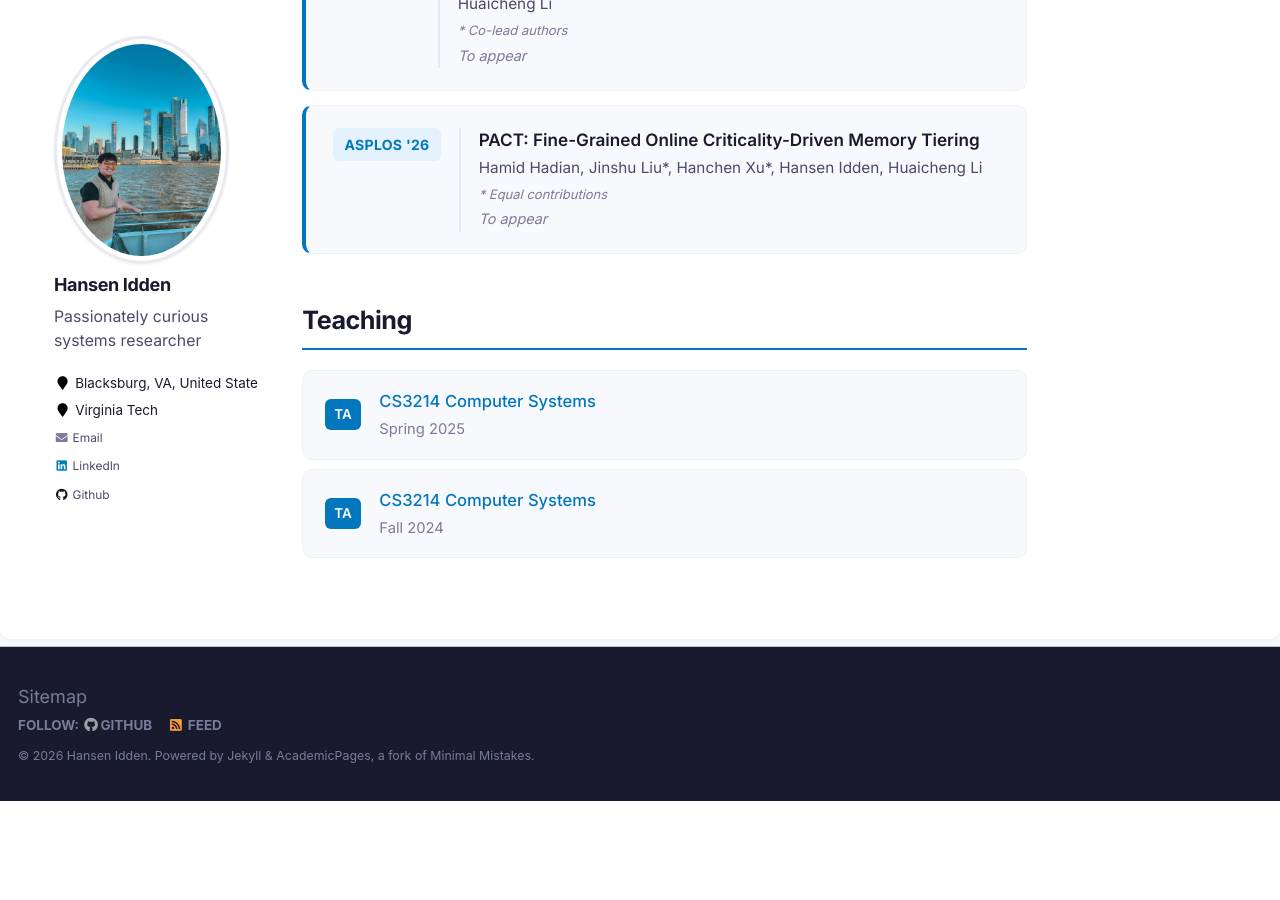
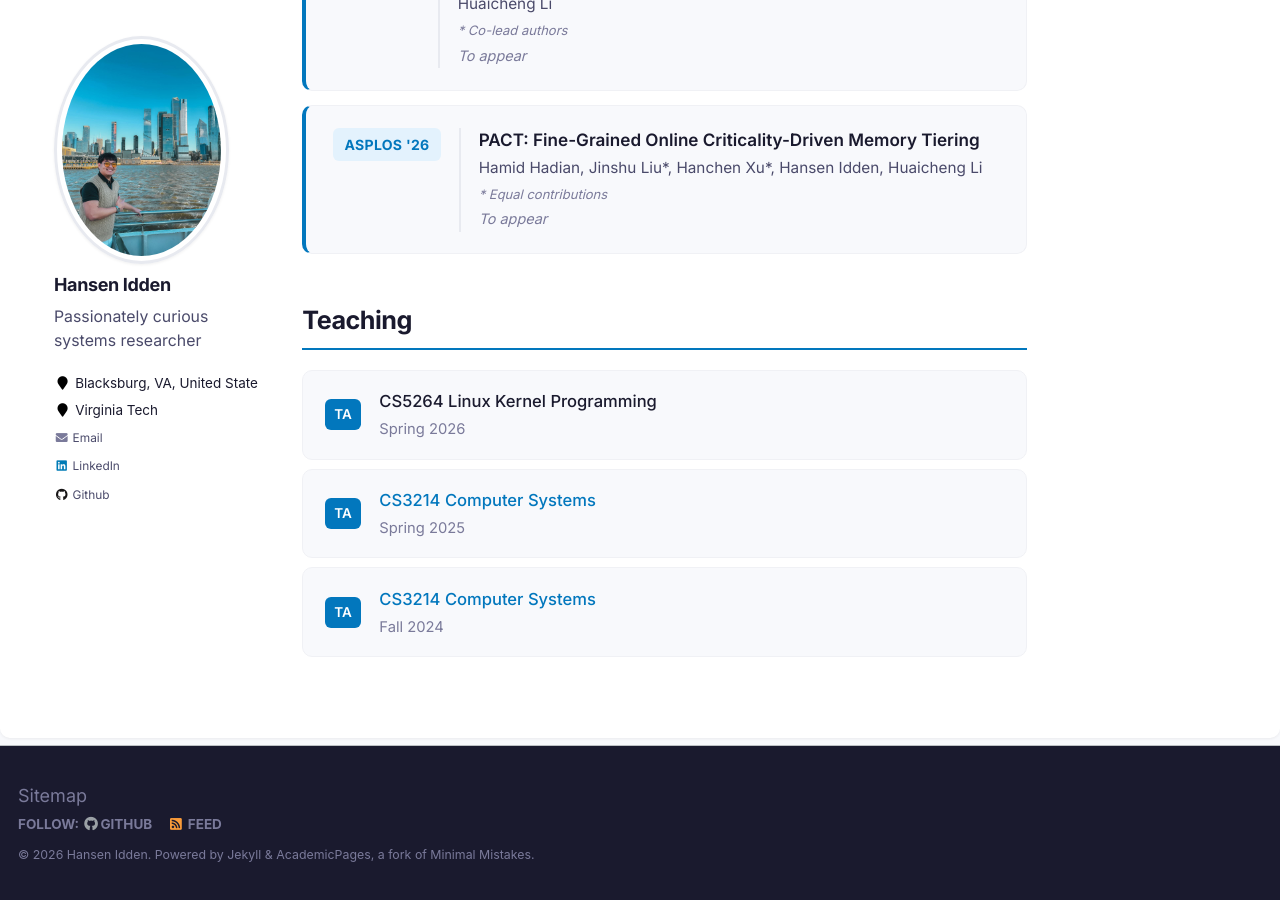
Before and after one commit to hansenidden18/hansenidden18.github.io, a Jekyll site: the page built from _pages/about.md, in a window 1280 px wide and 900 px high, scrolled down 1008 px. Built offline with Jekyll 4.4.1, drawn with Linux system fonts in a browser that asks for light colours; before the commit the page ends 1809 px from its top, so only the background shows below that.

Commit message:
Add CS5264 Linux Kernel Programming TA for Spring 2026
Co-Authored-By: Claude Opus 4.6 <noreply@anthropic.com>

```diff
--- a/_pages/about.md
+++ b/_pages/about.md
@@ -82,6 +82,13 @@ I have broad interests in **Storage Systems**, **Memory Systems**, and **Systems
   <li class="teaching-item">
     <span class="teaching-role">TA</span>
     <div class="teaching-details">
+      <div class="teaching-course">CS5264 Linux Kernel Programming</div>
+      <div class="teaching-meta">Spring 2026</div>
+    </div>
+  </li>
+  <li class="teaching-item">
+    <span class="teaching-role">TA</span>
+    <div class="teaching-details">
       <div class="teaching-course"><a href="https://courses.cs.vt.edu/cs3214/spring2025">CS3214 Computer Systems</a></div>
       <div class="teaching-meta">Spring 2025</div>
     </div>
```
